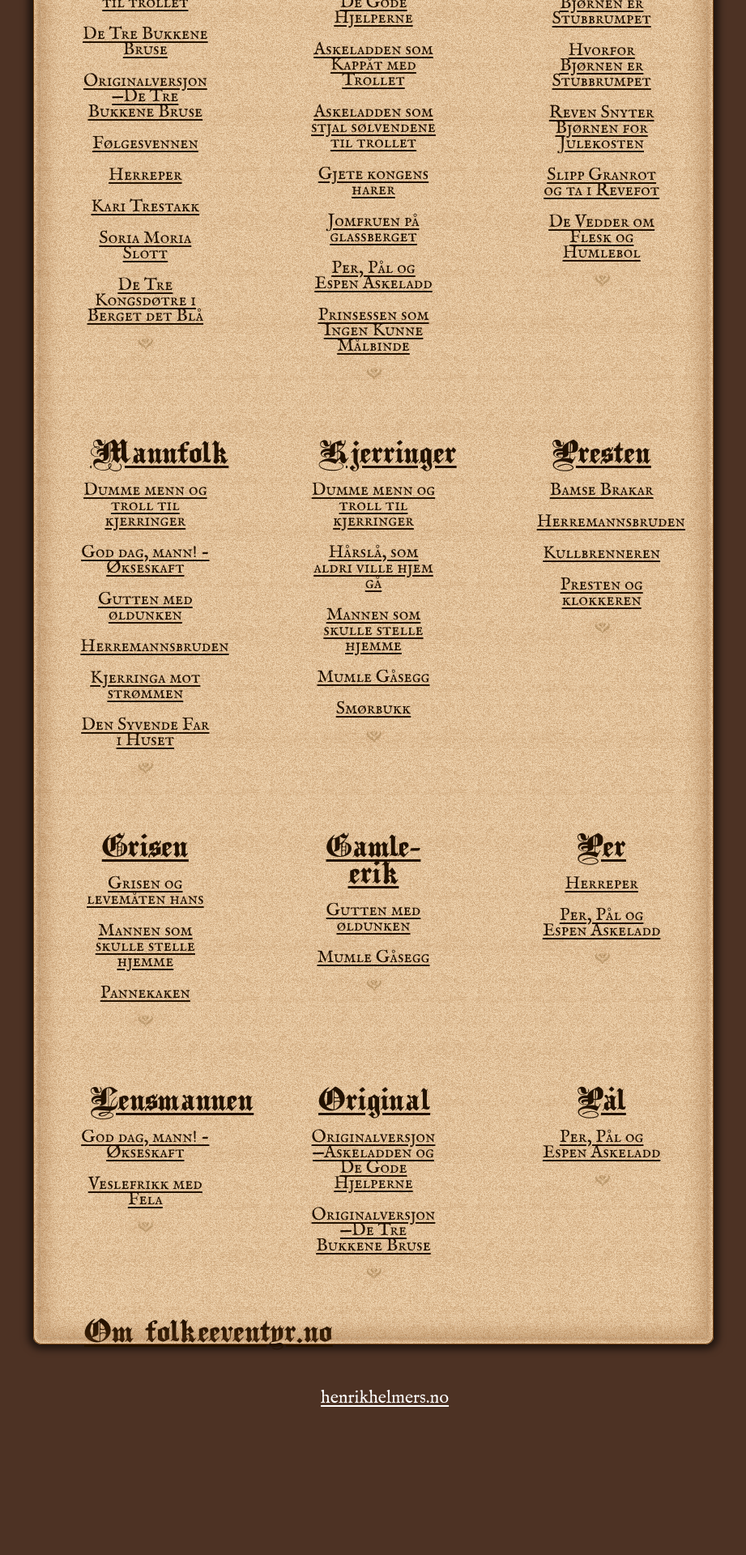
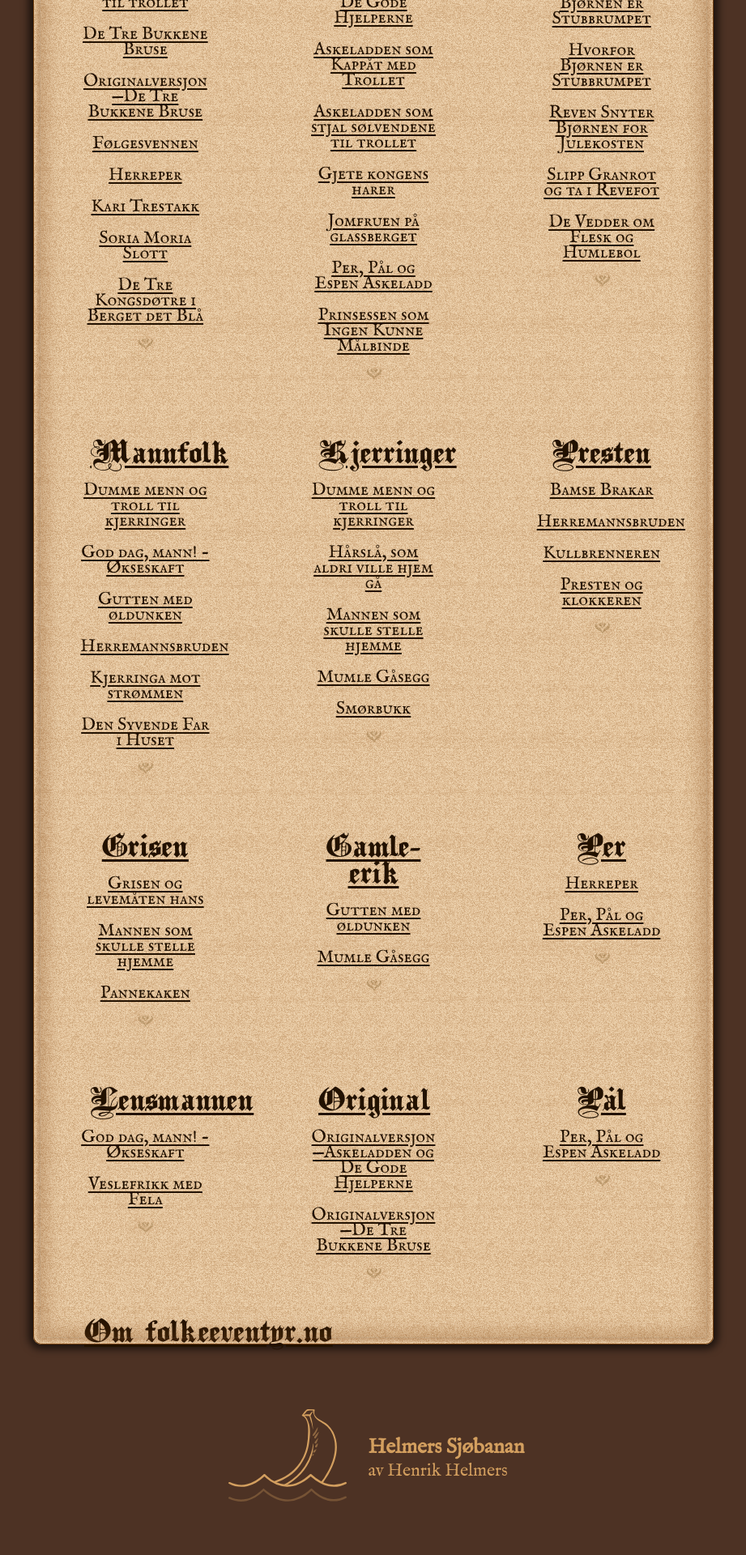
Before and after one commit to henrikhelmers/folkeeventyr.no, a Jekyll site: the page built from index.html, in a window 1280 px wide. Shown: the part 2525-4445 px from the top of the page at 81% size, without its empty margins (179-1100 px from the left). Built offline with Jekyll 4.4.1, drawn with Linux system fonts in a browser that asks for light colours; before the commit the page ends 4307 px from its top, so only the background shows below that.

Commit message:
feat(footer): Update footer with new design and SVG logo

```diff
--- a/_includes/footer.html
+++ b/_includes/footer.html
@@ -1,6 +1,28 @@
 <footer id="site-footer">
-  <a href="https://henrikhelmers.no">
-    henrikhelmers.no
+  <a href="https://henrikhelmers.no" class="sjøbanan">
+  <svg xmlns="http://www.w3.org/2000/svg" xmlns:xlink="http://www.w3.org/1999/xlink" viewBox="0 0 160 160">
+      <defs>
+        <path id="reuse-0" fill="#fff" d="M0 0h160v160H0z"/>
+        <clipPath id="a">
+          <use xlink:href="#reuse-0"/>
+        </clipPath>
+      </defs>
+      <g clip-path="url(#a)">
+        <path fill-opacity=".3" fill-rule="evenodd" d="M152.4 139.7c.5-.3.7-1 .4-1.6Zm0 0h-.1a33.5 33.5 0 0 1-22.9 3 44 44 0 0 1-19.2-11.3l-.7-.6-.7.6a44.4 44.4 0 0 1-28 12.4c-9.3.2-19.9-3.7-29.7-12.2l-.7-.6-.6.6a45.3 45.3 0 0 1-20.1 11.6c-7.5 1.7-14.8.7-22-2.7-.6-.3-.9-1-.6-1.6.3-.6 1-.9 1.7-.6 6.6 3.1 13.4 4 20.4 2.5 7-1.5 13.1-5.6 20.4-12.4.4-.4 1.2-.4 1.6 0 9.8 9 20.3 13.1 29.5 13 9.3-.3 19.2-4.9 28-13.2.4-.4 1.2-.4 1.6 0a43.4 43.4 0 0 0 19.7 12.1c7 1.6 14 .8 21.2-2.7.6-.3 1.3 0 1.6.5" clip-rule="evenodd"/>
+        <path fill-rule="evenodd" d="M7.6 122c-.6-.3-.7-1-.5-1.6Zm0 0h.1a33.5 33.5 0 0 0 22.8 3 47 47 0 0 0 20.3-11.5l.6-.6.7.6a42 42 0 0 0 27.1 12.3c9.3.1 18.8-3.7 28.7-12.3l.6-.6.7.6c7.2 6.3 14.2 10 21 11.5 7.5 1.7 14.9.7 22-2.8a1.2 1.2 0 1 0-1-2.2 30.9 30.9 0 0 1-20.4 2.6c-7-1.5-14.2-5.6-21.4-12.3-.5-.4-1.2-.4-1.7 0-9.7 9-19.2 13.2-28.4 13a41 41 0 0 1-27-13c-.5-.4-1.2-.4-1.7 0A46.2 46.2 0 0 1 30 122.6c-7 1.7-14 .8-21.2-2.6-.6-.3-1.4 0-1.7.5" clip-rule="evenodd"/>
+        <mask id="b" width="148" height="133" x="6" y="-9" maskUnits="userSpaceOnUse" style="mask-type:alpha">
+          <path fill-rule="evenodd" d="M7.3 120a2.2 2.2 0 0 1-1-3C6.7 116 8 .4 9.2 1 16.2 4.3 23 5 29.7 3.5A45.2 45.2 0 0 0 49.9-8.4c.9-.8 2.2-.8 3 0C61.7-.2 70.5 4.2 79.4 4.3 88.2 4.5 97.4.4 107-8.4c.9-.8 2.2-.8 3 0a46.3 46.3 0 0 0 21 12c6.7 1.5 13.3.6 19.8-2.5 1-.5 2.4 115 3 116 .5 1.2 0 2.5-1.1 3-7.4 3.5-15 4.6-22.6 3a49.1 49.1 0 0 1-21.6-11.9 43.5 43.5 0 0 1-29.3 12.6 43 43 0 0 1-27.8-12.5 48 48 0 0 1-20.6 11.6c-7.7 1.8-15.6 1-23.5-3Z" clip-rule="evenodd"/>
+        </mask>
+        <g mask="url(#b)">
+          <path fill-opacity=".5" d="M115.8 58.1a13 13 0 0 0 1.6-5.7c0-.2-.3-.2-.4 0-1 1.4-1.9 3.2-2.9 4.8-1 1.6-2.4 3-3.1 4.7-.3.7.4 1.5 1 1 1.8-1 2.9-3 3.8-4.8ZM118.3 58c-1.8 2-4.2 4-5.3 6.5-.2.5-.1 1 .2 1.3l.5.3c.4.1.8 0 1-.3 2-2 2.8-5 4-7.5.1-.3-.2-.6-.4-.3ZM117.4 65.7l-2.2 2.7c-.7 1-1.4 1.7-1.8 2.7-.3 1 1.3 2 2 1 .7-.8 1-2 1.4-3l1-3.1c.2-.3-.2-.4-.4-.3ZM116.7 72.6c-.8 1.1-3.3 2.2-2.6 4 .2.6.7.8 1.2.7.9-.1 1.2-1 1.5-1.7.4-.8.3-1.8.7-2.6.2-.5-.5-.9-.8-.4ZM115.2 79.4a8 8 0 0 1-1 .7l-.9.3c-.8.4-1.5 1-1.8 2-.3.7.6 1.5 1.3 1.2.8-.3 1.4-1 1.8-1.7l.3-.9c.2-.4.4-.8.7-1 .2-.3-.1-.8-.4-.6ZM112 85.3c-.8-.3-1.6.8-1.7 1.6 0 .4.3.8.7.7.5-.1 1.1-.6 1.3-1 .2-.4.3-1.1-.2-1.3Z"/>
+          <path d="M139.7 67a35.2 35.2 0 0 0-9.8-17.6c-3-2.8-6.5-4.4-10-6.4-2.8-1.6-5.5-3.7-6.6-6.5-.4-1.7-.3-3.4.2-5.2.2-.5-.1-1-.7-1.1l-6.4-.3c-.8 0-1.7 0-2.4.4-2.6 1.7-4.2 4.7-6.2 7-.2.3 0 .8.3.9l2 1c4.7 4 5.4 11.3 5.3 17.2a98 98 0 0 1-1.7 19.2 57.2 57.2 0 0 1-15.9 29.2c-9 8.6-20 13.3-31.8 16.3-12.5 3.2-25.1 5.5-37.5 8.8-.5 0-1 0-1.5.2-.6.2-1 1-1.4 1.5-6.1 7 .7 16 7.5 19.5a63.8 63.8 0 0 0 33.4 5.7 92 92 0 0 0 73.8-46.1C137.6 98 143.5 82 139.7 67Zm-8.8 38a93.2 93.2 0 0 1-29.1 33.7 87.9 87.9 0 0 1-46.7 16 67 67 0 0 1-26.7-3.6c-4-1.5-8.6-3.6-11-7.4a10.1 10.1 0 0 1-1.7-8c2.5.6 5.3.6 8 .6a141.8 141.8 0 0 0 27.5-2.5c10.8-2.2 21.2-6 30.7-11.8 16.7-10.4 30.4-28.8 30-49.4 0-.2-.2-.2-.3 0A65 65 0 0 1 79.3 121a94 94 0 0 1-30.7 11 132.8 132.8 0 0 1-27 2.1c-1.7 0-3.4 0-5.1.2l.9-1 1.6-1.5c7.2-1.4 14.4-3.2 21.6-4.8 7-1.6 14-3 20.9-5.1 11.5-3.4 22.2-9 30.3-18 8-9 13.2-20.2 14.8-32.3.9-6.6 1.7-14 .6-20.7-.4-2-.9-4-1.7-5.6-.9-3-2.3-5.6-4.8-7.1l6.3.4c.7 3 1.9 5.8 2.7 8.6a51.9 51.9 0 0 1 1.6 8V53l-.1-1.8c0-.7-1-9-2.9-12.7l.3-.4c.5-2 1.6-3.4 2.6-5.1 0-.2 0-.4-.2-.3-1.7 1-2.8 2.4-3.8 3.9-2.4-.5-5.1-.7-7.4.3l2-1.8c.7-.9 1.6-2.3 2.5-2.9 1.8-1.1 5.1-.5 7.4-.4-.1 1.5 0 3 .6 4.3.6 3.5 3.5 6.6 6.5 8.4 6 3.5 11.5 6.8 15 13.1 8.5 15.1 4.5 33-2.9 47.4Z"/>
+        </g>
+      </g>
+    </svg>
+    <span>
+      <h3>Helmers Sjøbanan</h3>
+      av Henrik Helmers
+    </span>
   </a>
 </footer>
 <script>
--- a/style/style.sass
+++ b/style/style.sass
@@ -74,13 +74,13 @@ $line-height: 32px
 
 html
   background-color: hsl(20.52, 35.59%, 22.13%)
+  color: hsl(33, 57%, 60%)
   // background-color: hsl(20, 25%, 25%)
   // background-position: 50% 0, 50% 0, 50% 0
   // background-image: url("bg_woven.png"), radial-gradient(1200px 2000px, rgba(0,0,0, 0), rgba(0,0,0, 0.6)), linear-gradient(rgba(0,0,0, 0) 800px, rgba(0,0,0, 0.3) 1200px)
   // background-size: 128px, 100% 2000px, 100% 100%
   // background-repeat: repeat, no-repeat, no-repeat
   // background-attachment: scroll, fixed, fixed, fixed
-  color: white
 
 body
   margin: 0
@@ -95,6 +95,9 @@ body
     background: white !important
     color: black
     padding: 5px 0
+
+a
+  color: inherit
 
 p
   margin-top: 0
@@ -200,6 +203,17 @@ ul
     border-radius: 2px
     box-shadow: 0 0 4px 4px rgba(128,73,26,0.3),0 0 20px 8px rgba(128,73,26,0.3) inset
     pointer-events: none
+
+  a
+    text-underline-offset: 3px
+    +prefix(transition, text-shadow 0.3s)
+
+    &:hover
+      +prefix(transition-duration, 0s)
+      text-shadow: 0 0 5px #ffe,  0 0 10px #feb,  0 0 15px #fc6
+
+    p &
+      text-decoration: underline
 
   p
     text-shadow: 0 0 4px rgba(155, 123, 76, 1)
@@ -373,23 +387,24 @@ ul
       text-decoration: none
       vertical-align: -0.15em
 
-a
-  color: inherit
-  text-underline-offset: 3px
-  +prefix(transition, text-shadow 0.3s)
+#site-footer
+  text-align: center
+  margin: 50px
 
-  &:hover
-    +prefix(transition-duration, 0s)
-    text-shadow: 0 0 5px #ffe,  0 0 10px #feb,  0 0 15px #fc6
+.sjøbanan
+  display: flex
+  text-decoration: none
+  align-items: center
+  justify-content: center
+  gap: 20px
 
-  p &
-    text-decoration: underline
+  svg
+    height: 160px
+    width: 160px
+    fill: currentcolor
 
-#site-footer
-  display: block
-  text-decoration: none
-  margin: 50px auto 40px auto
-  max-width: 130px
+  span
+    text-align: left
 
 .singlecategory
   padding-bottom: 30px
```
Also changed, not shown: style/sjøbanan.svg (added).
